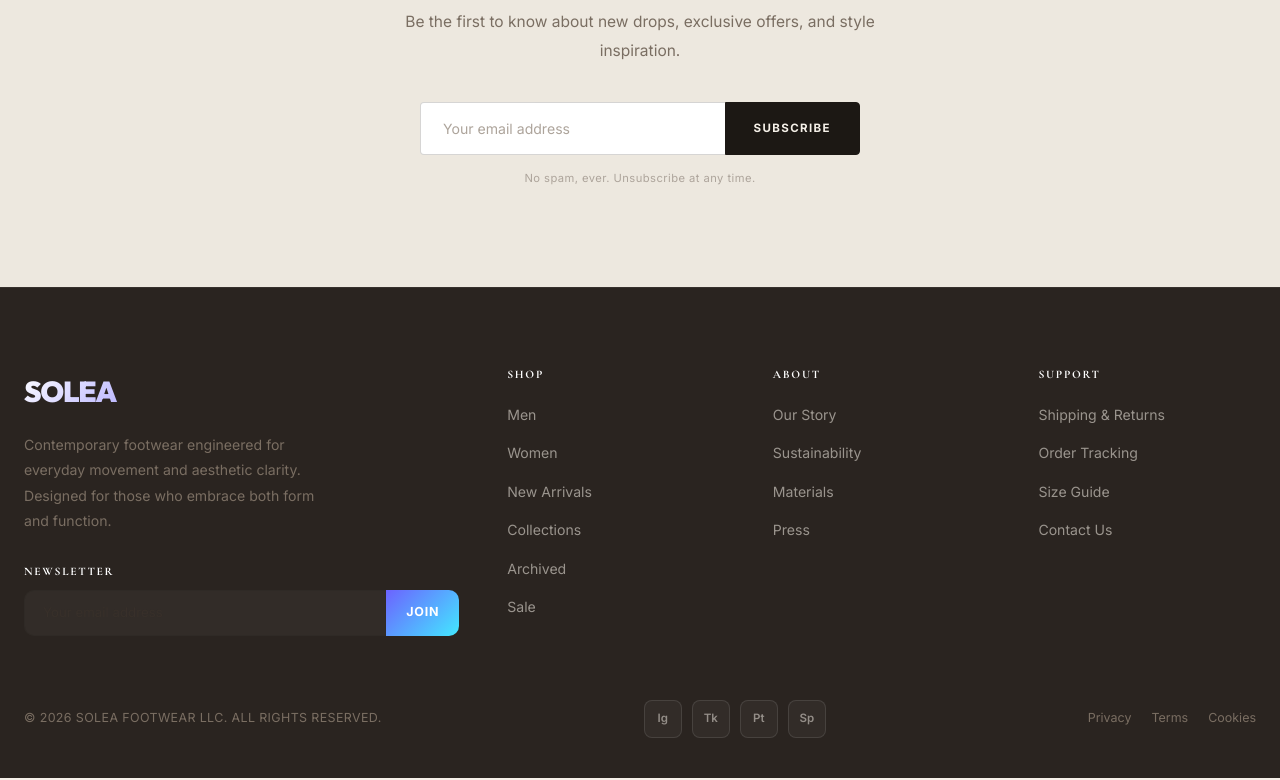
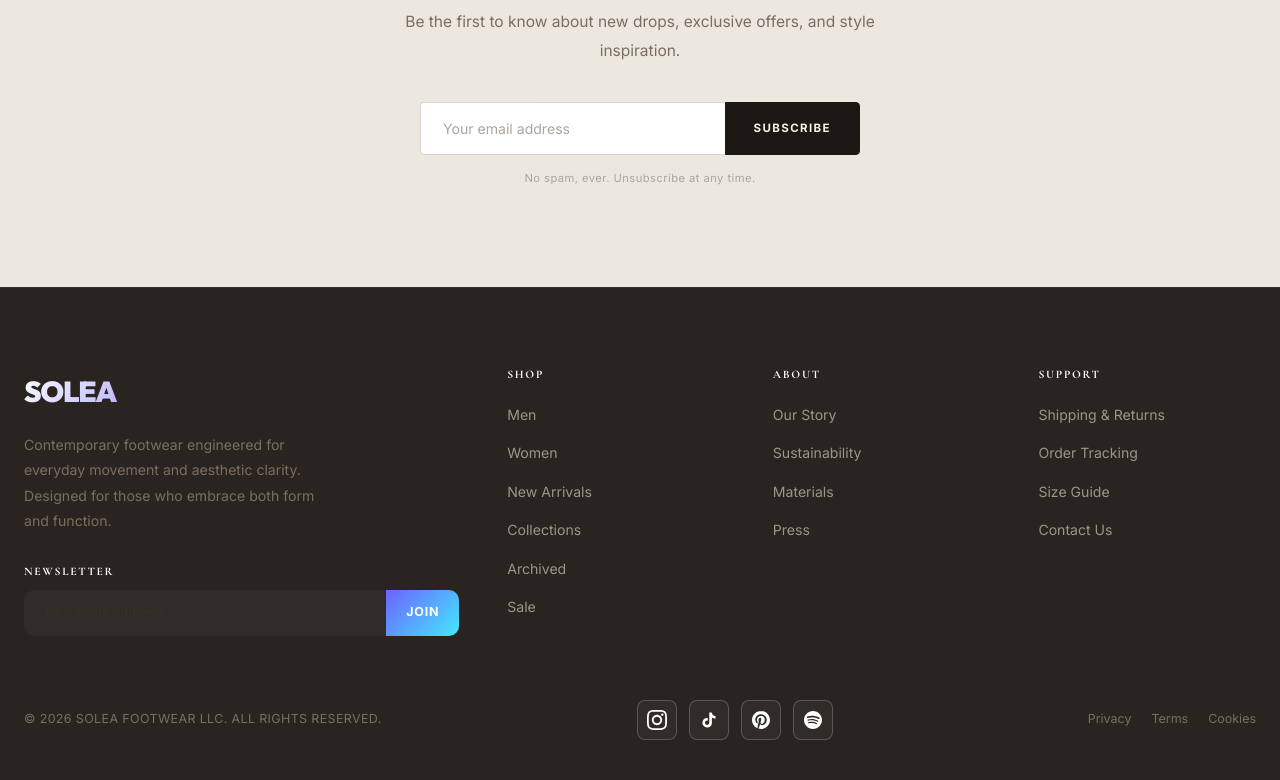
Before and after one commit to Nethsalee/Solea, a Next.js app: page / in a window 1280 px wide. Shown: the part 5052-5832 px from the top of the page. Built offline with nearby package versions, Linux system fonts and the light colour scheme.

Commit message:
Add SVG icons to the footer

```diff
--- a/components/Footer.tsx
+++ b/components/Footer.tsx
@@ -261,18 +261,154 @@ export default function Footer() {
           </p>
 
           {/* Social icons */}
-          <div style={{ display: "flex", gap: "10px" }} aria-label="Social media links">
-            {socialLinks.map((social) => (
-              <a
-                key={social.label}
-                href={social.href}
-                className="social-icon"
-                aria-label={social.label}
-                title={social.label}
+          <div style={{ display: "flex", gap: "12px" }} aria-label="Social media links">
+            {/* Instagram */}
+            <a
+              href="#"
+              className="social-icon"
+              aria-label="Instagram"
+              title="Instagram"
+              style={{
+                display: "flex",
+                alignItems: "center",
+                justifyContent: "center",
+                width: "40px",
+                height: "40px",
+                border: "1px solid rgba(255,255,255,0.2)",
+                borderRadius: "8px",
+                transition: "all 0.3s",
+                color: "#fff",
+              }}
+              onMouseEnter={(e) => {
+                e.currentTarget.style.borderColor = "#E4405F";
+                e.currentTarget.style.backgroundColor = "rgba(228,64,95,0.1)";
+              }}
+              onMouseLeave={(e) => {
+                e.currentTarget.style.borderColor = "rgba(255,255,255,0.2)";
+                e.currentTarget.style.backgroundColor = "transparent";
+              }}
+            >
+              <svg
+                width="20"
+                height="20"
+                viewBox="0 0 24 24"
+                fill="currentColor"
+                xmlns="http://www.w3.org/2000/svg"
               >
-                {social.short}
-              </a>
-            ))}
+                <path d="M12 2.163c3.204 0 3.584.012 4.85.07 3.252.148 4.771 1.691 4.919 4.919.058 1.265.069 1.645.069 4.849 0 3.205-.012 3.584-.069 4.849-.149 3.225-1.664 4.771-4.919 4.919-1.266.058-1.644.07-4.85.07-3.204 0-3.584-.012-4.849-.07-3.26-.149-4.771-1.699-4.919-4.92-.058-1.265-.07-1.644-.07-4.849 0-3.204.013-3.583.07-4.849.149-3.227 1.664-4.771 4.919-4.919 1.266-.057 1.645-.069 4.849-.069zm0-2.163c-3.259 0-3.667.014-4.947.072-4.358.2-6.78 2.618-6.98 6.98-.059 1.281-.073 1.689-.073 4.948 0 3.259.014 3.668.072 4.948.2 4.358 2.618 6.78 6.98 6.98 1.281.058 1.689.072 4.948.072 3.259 0 3.668-.014 4.948-.072 4.354-.2 6.782-2.618 6.979-6.98.059-1.28.073-1.689.073-4.948 0-3.259-.014-3.667-.072-4.947-.196-4.354-2.617-6.78-6.979-6.98-1.281-.059-1.69-.073-4.949-.073zm0 5.838c-3.403 0-6.162 2.759-6.162 6.162s2.759 6.163 6.162 6.163 6.162-2.759 6.162-6.163c0-3.403-2.759-6.162-6.162-6.162zm0 10.162c-2.209 0-4-1.79-4-4 0-2.209 1.791-4 4-4s4 1.791 4 4c0 2.21-1.791 4-4 4zm6.406-11.845c-.796 0-1.441.645-1.441 1.44s.645 1.44 1.441 1.44c.795 0 1.439-.645 1.439-1.44s-.644-1.44-1.439-1.44z" />
+              </svg>
+            </a>
+
+            {/* TikTok */}
+            <a
+              href="#"
+              className="social-icon"
+              aria-label="TikTok"
+              title="TikTok"
+              style={{
+                display: "flex",
+                alignItems: "center",
+                justifyContent: "center",
+                width: "40px",
+                height: "40px",
+                border: "1px solid rgba(255,255,255,0.2)",
+                borderRadius: "8px",
+                transition: "all 0.3s",
+                color: "#fff",
+              }}
+              onMouseEnter={(e) => {
+                e.currentTarget.style.borderColor = "#000000";
+                e.currentTarget.style.backgroundColor = "rgba(0,0,0,0.1)";
+              }}
+              onMouseLeave={(e) => {
+                e.currentTarget.style.borderColor = "rgba(255,255,255,0.2)";
+                e.currentTarget.style.backgroundColor = "transparent";
+              }}
+            >
+              <svg
+                width="18"
+                height="18"
+                viewBox="0 0 24 24"
+                fill="currentColor"
+                xmlns="http://www.w3.org/2000/svg"
+              >
+                <path d="M19.59 6.69a4.83 4.83 0 0 1-3.77-4.25V2h-3.45v13.67a2.89 2.89 0 0 1-5.2 1.74 2.89 2.89 0 0 1 2.31-4.64 2.93 2.93 0 0 1 .88.13V9.4a6.84 6.84 0 0 0-1-.05A6.33 6.33 0 0 0 5 20.1a6.34 6.34 0 0 0 10.86-4.43v-7a8.16 8.16 0 0 0 4.77 1.52v-3.4a4.85 4.85 0 0 1-1-.1z" />
+              </svg>
+            </a>
+
+            {/* Pinterest */}
+            <a
+              href="#"
+              className="social-icon"
+              aria-label="Pinterest"
+              title="Pinterest"
+              style={{
+                display: "flex",
+                alignItems: "center",
+                justifyContent: "center",
+                width: "40px",
+                height: "40px",
+                border: "1px solid rgba(255,255,255,0.2)",
+                borderRadius: "8px",
+                transition: "all 0.3s",
+                color: "#fff",
+              }}
+              onMouseEnter={(e) => {
+                e.currentTarget.style.borderColor = "#E60023";
+                e.currentTarget.style.backgroundColor = "rgba(230,0,35,0.1)";
+              }}
+              onMouseLeave={(e) => {
+                e.currentTarget.style.borderColor = "rgba(255,255,255,0.2)";
+                e.currentTarget.style.backgroundColor = "transparent";
+              }}
+            >
+              <svg
+                width="18"
+                height="18"
+                viewBox="0 0 24 24"
+                fill="currentColor"
+                xmlns="http://www.w3.org/2000/svg"
+              >
+                <path d="M12.017 0C5.396 0 .029 5.367.029 11.987c0 5.079 3.158 9.417 7.618 11.162-.105-.949-.199-2.403.041-3.439.219-.937 1.406-5.957 1.406-5.957s-.359-.72-.359-1.781c0-1.663.967-2.911 2.168-2.911 1.024 0 1.518.769 1.518 1.688 0 1.029-.653 2.567-.992 3.992-.285 1.193.6 2.165 1.775 2.165 2.128 0 3.768-2.245 3.768-5.487 0-2.861-2.063-4.869-5.008-4.869-3.41 0-5.409 2.562-5.409 5.199 0 1.033.394 2.143.889 2.741.099.12.112.225.085.345-.09.375-.293 1.199-.334 1.363-.053.225-.172.271-.401.165-1.495-.69-2.433-2.878-2.433-4.646 0-3.776 2.748-7.252 7.92-7.252 4.158 0 7.392 2.967 7.392 6.923 0 4.135-2.607 7.462-6.233 7.462-1.214 0-2.354-.629-2.758-1.379l-.749 2.848c-.269 1.045-1.004 2.352-1.498 3.146 1.123.345 2.306.535 3.55.535 6.607 0 11.985-5.365 11.985-11.987C23.97 5.39 18.592.026 11.985.026L12.017 0z" />
+              </svg>
+            </a>
+
+            {/* Spotify */}
+            <a
+              href="#"
+              className="social-icon"
+              aria-label="Spotify"
+              title="Spotify"
+              style={{
+                display: "flex",
+                alignItems: "center",
+                justifyContent: "center",
+                width: "40px",
+                height: "40px",
+                border: "1px solid rgba(255,255,255,0.2)",
+                borderRadius: "8px",
+                transition: "all 0.3s",
+                color: "#fff",
+              }}
+              onMouseEnter={(e) => {
+                e.currentTarget.style.borderColor = "#1DB954";
+                e.currentTarget.style.backgroundColor = "rgba(29,185,84,0.1)";
+              }}
+              onMouseLeave={(e) => {
+                e.currentTarget.style.borderColor = "rgba(255,255,255,0.2)";
+                e.currentTarget.style.backgroundColor = "transparent";
+              }}
+            >
+              <svg
+                width="18"
+                height="18"
+                viewBox="0 0 24 24"
+                fill="currentColor"
+                xmlns="http://www.w3.org/2000/svg"
+              >
+                <path d="M12 0C5.4 0 0 5.4 0 12s5.4 12 12 12 12-5.4 12-12S18.66 0 12 0zm5.521 17.34c-.24.359-.66.48-1.021.24-2.82-1.74-6.36-2.101-10.561-1.141-.418.122-.779-.179-.899-.539-.12-.421.18-.78.54-.9 4.56-1.021 8.52-.6 11.64 1.32.42.18.479.659.301 1.02zm1.44-3.3c-.301.42-.841.6-1.262.3-3.239-1.98-8.159-2.58-11.939-1.38-.479.12-1.02-.12-1.14-.6-.12-.48.12-1.021.6-1.141C9.6 9.9 15 10.561 18.72 12.84c.361.181.54.78.241 1.2zm.12-3.36C15.24 8.4 8.82 8.16 5.16 9.301c-.6.179-1.2-.181-1.38-.721-.18-.601.18-1.2.72-1.381 4.26-1.26 11.28-1.02 15.721 1.621.539.3.719 1.02.419 1.56-.299.421-1.02.599-1.559.3z" />
+              </svg>
+            </a>
           </div>
 
           {/* Legal links */}
```
